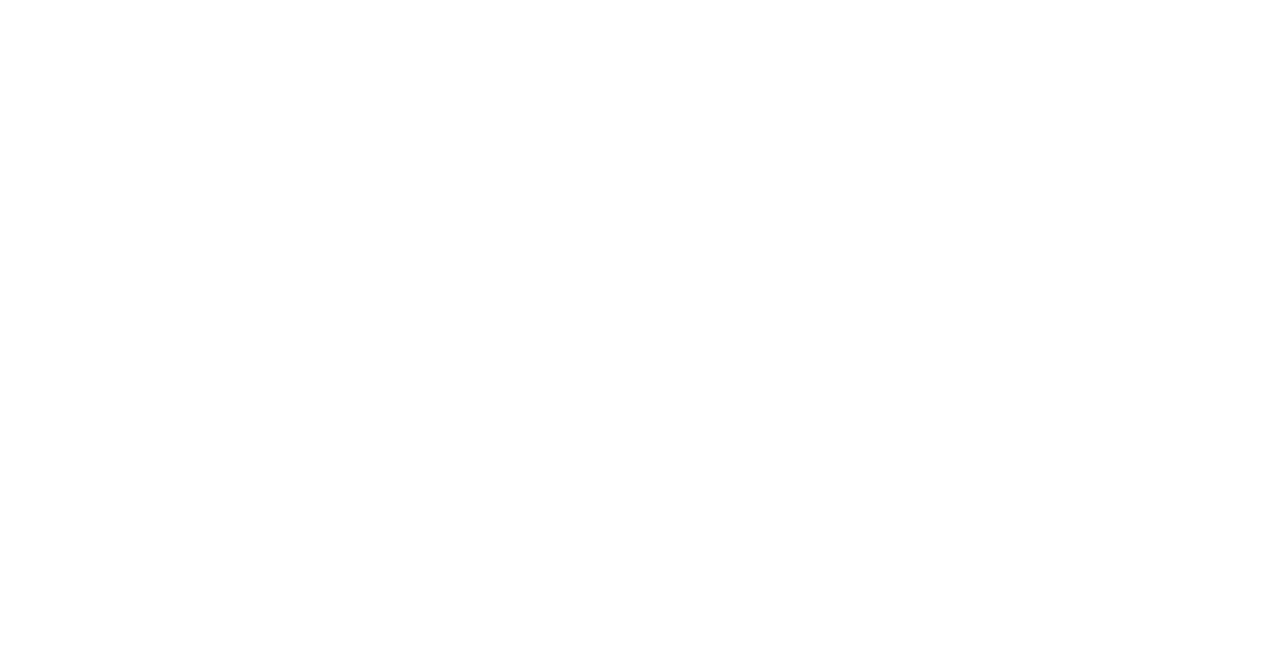
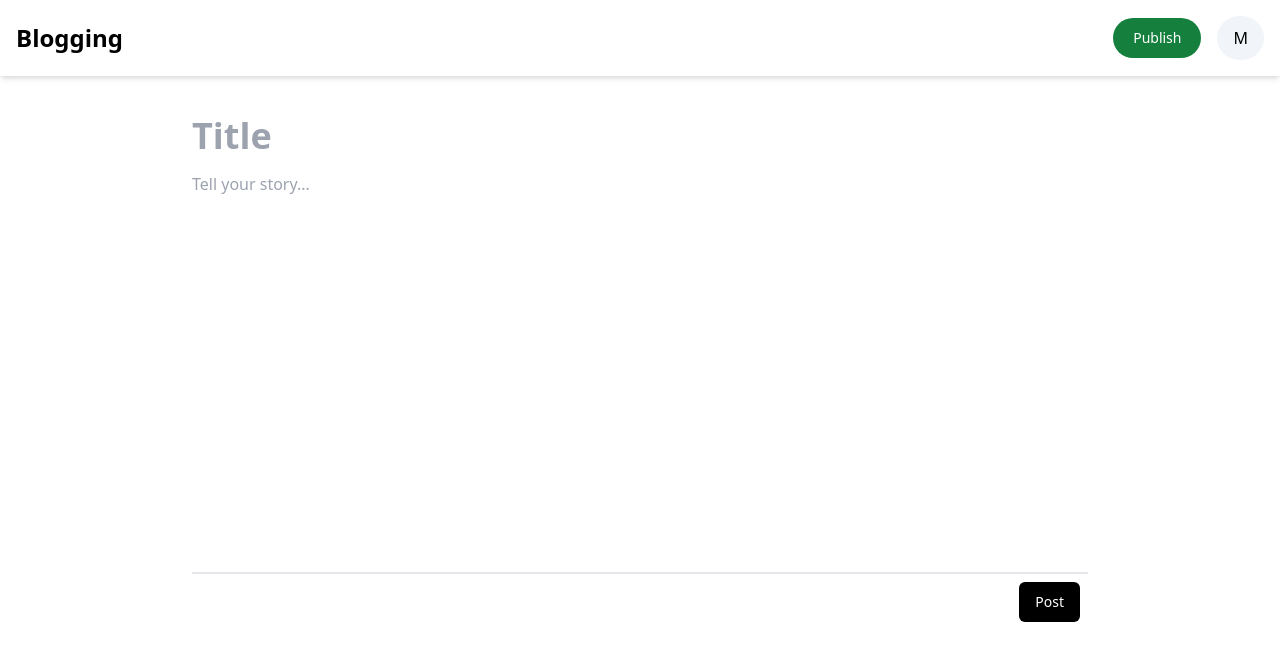
Before and after one commit to MiheerTamkhane/blog-site, a React (Vite) app in the folder frontend/: page /publish in a window 1280 px wide. Before the commit this address had no page. Shown: the top 660 px of the page. Built offline with nearby package versions, Linux system fonts and the light colour scheme; sample sign-in values are in the browser's storage.

Commit message:
updated the all the pages

```diff
--- a/frontend/src/App.tsx
+++ b/frontend/src/App.tsx
@@ -2,8 +2,9 @@
 // import "./App.css";
 import { SignUp } from "./pages/SignUp";
 import { SignIn } from "./pages/SignIn";
-import { Blog } from "./pages/Blog";
 import { BlogList } from "./pages/BlogList";
+import { WriteBlog } from "./pages/WriteBlog";
+import { ReadBlog } from "./pages/ReadBlog";
 import { PrivateRoutes } from "./routes/PrivateRoutes";
 function App() {
   return (
@@ -13,7 +14,8 @@
         <Route path="/signin" element={<SignIn />} />
         <Route element={<PrivateRoutes />}>
           <Route path="/blogs" element={<BlogList />} />
-          <Route path="/blogs/:id" element={<Blog />} />
+          <Route path="/blog/:id" element={<ReadBlog />} />
+          <Route path="/publish" element={<WriteBlog />} />
         </Route>
       </Routes>
     </BrowserRouter>
--- a/frontend/src/components/SubmitButton.tsx
+++ b/frontend/src/components/SubmitButton.tsx
@@ -1,5 +1,5 @@
 import React from "react";
-
+import { Loader } from "./Loader";
 interface SubmitButtonTypes {
   loader: boolean;
   label: string;
@@ -12,29 +12,7 @@
       type="submit"
       disabled={loader}
     >
-      {loader ? (
-        <div role="status">
-          <svg
-            aria-hidden="true"
-            className="inline w-6 h-6 text-gray-200 animate-spin dark:text-gray-600 fill-gray-600 dark:fill-gray-300"
-            viewBox="0 0 100 101"
-            fill="none"
-            xmlns="http://www.w3.org/2000/svg"
-          >
-            <path
-              d="M100 50.5908C100 78.2051 77.6142 100.591 50 100.591C22.3858 100.591 0 78.2051 0 50.5908C0 22.9766 22.3858 0.59082 50 0.59082C77.6142 0.59082 100 22.9766 100 50.5908ZM9.08144 50.5908C9.08144 73.1895 27.4013 91.5094 50 91.5094C72.5987 91.5094 90.9186 73.1895 90.9186 50.5908C90.9186 27.9921 72.5987 9.67226 50 9.67226C27.4013 9.67226 9.08144 27.9921 9.08144 50.5908Z"
-              fill="currentColor"
-            />
-            <path
-              d="M93.9676 39.0409C96.393 38.4038 97.8624 35.9116 97.0079 33.5539C95.2932 28.8227 92.871 24.3692 89.8167 20.348C85.8452 15.1192 80.8826 10.7238 75.2124 7.41289C69.5422 4.10194 63.2754 1.94025 56.7698 1.05124C51.7666 0.367541 46.6976 0.446843 41.7345 1.27873C39.2613 1.69328 37.813 4.19778 38.4501 6.62326C39.0873 9.04874 41.5694 10.4717 44.0505 10.1071C47.8511 9.54855 51.7191 9.52689 55.5402 10.0491C60.8642 10.7766 65.9928 12.5457 70.6331 15.2552C75.2735 17.9648 79.3347 21.5619 82.5849 25.841C84.9175 28.9121 86.7997 32.2913 88.1811 35.8758C89.083 38.2158 91.5421 39.6781 93.9676 39.0409Z"
-              fill="currentFill"
-            />
-          </svg>
-          <span className="sr-only">Loading...</span>
-        </div>
-      ) : (
-        <>{label}</>
-      )}
+      {loader ? <Loader /> : <>{label}</>}
     </button>
   );
 };
--- a/frontend/src/pages/Blog.tsx
+++ /dev/null
@@ -1,5 +0,0 @@
-import React from "react";
-
-export const Blog = () => {
-  return <div>Blog</div>;
-};
--- /dev/null
+++ b/frontend/src/pages/ReadBlog.tsx
@@ -0,0 +1,61 @@
+import { useEffect, useState } from "react";
+import { Navbar } from "../components/Navbar";
+import { useNavigate, useParams } from "react-router-dom";
+import axios from "axios";
+import { BACKEND_URL } from "../config";
+import { Loader } from "../components/Loader";
+export const ReadBlog = () => {
+  const navigate = useNavigate();
+  const params = useParams();
+  const [blog, setBlog] = useState({});
+  const [loader, setLoader] = useState(true);
+
+  useEffect(() => {
+    fetchBlog();
+  }, []);
+
+  async function fetchBlog() {
+    const token = localStorage.getItem("token");
+    try {
+      const response = await axios.get(
+        `${BACKEND_URL}/api/v1/blog/${params?.id}`,
+        {
+          headers: {
+            Authorization: "Bearer " + token,
+          },
+        }
+      );
+      setBlog(response.data.post);
+      setLoader(false);
+    } catch (e) {
+      console.error(e);
+    }
+  }
+  return (
+    <div>
+      <Navbar onClick={() => navigate("/publish")} />
+      <div className="max-w-screen-md h-fit my-10 flex justify-center mx-auto">
+        {loader ? (
+          <Loader />
+        ) : (
+          <div className="w-full mx-auto h-fit mt-10 flex justify-center items-start gap-12">
+            <div className="w-8/12">
+              <h1 className="text-3xl font-extrabold">{blog?.title}</h1>
+              <p className=" text-gray-500 mt-5">{blog?.content}</p>
+            </div>
+            <div className="w-4/12 hidden md:block">
+              <div className="mb-4 border-b p-2">Author</div>
+              <div className="flex gap-4 justify-start items-start">
+                <span className="border py-1 px-2.5 rounded-full">A</span>
+                <div>
+                  <h1>Author Name</h1>
+                  <p>Lorem ipsum dolor, sit amet consectetur adipisicing.</p>
+                </div>
+              </div>
+            </div>
+          </div>
+        )}
+      </div>
+    </div>
+  );
+};
--- a/frontend/src/pages/SignUp.tsx
+++ b/frontend/src/pages/SignUp.tsx
@@ -1,8 +1,9 @@
-import React from "react";
+import React, { useState } from "react";
 import { Link } from "react-router-dom";
 import { LabelledInputField } from "../components/LabelledInputField";
-
+import { SubmitButton } from "../components/SubmitButton";
 export const SignUp = () => {
+  const [loader, setLoader] = useState(false);
   return (
     <div>
       <div className="bg-white">
@@ -36,12 +37,7 @@
                     onChange={() => {}}
                   />
                 </div>
-                <button
-                  className="ring-offset-background focus-visible:ring-ring flex h-10 w-full items-center justify-center whitespace-nowrap rounded-md bg-black px-4 py-2 text-sm font-medium text-white transition-colors hover:bg-black/90 focus-visible:outline-none focus-visible:ring-2 focus-visible:ring-offset-2 disabled:pointer-events-none disabled:opacity-50"
-                  type="submit"
-                >
-                  Login
-                </button>
+                <SubmitButton loader={loader} label="Sign Up" />
               </div>
             </form>
             <div className="text-center">
--- /dev/null
+++ b/frontend/src/pages/WriteBlog.tsx
@@ -0,0 +1,69 @@
+import { useState } from "react";
+import axios from "axios";
+import { CreatePostInput } from "@photon-rex/blog-common";
+import { Navbar } from "../components/Navbar";
+import { SubmitButton } from "../components/SubmitButton";
+import { BACKEND_URL } from "../config";
+import { useNavigate } from "react-router-dom";
+export const WriteBlog = () => {
+  const [blog, setBlog] = useState<CreatePostInput>({
+    title: "",
+    content: "",
+    published: false,
+    authorId: "",
+  });
+  const [loader, setLoader] = useState(false);
+  const navigate = useNavigate();
+  async function publishBlogHandler() {}
+  async function postBlockHandler(e: React.FormEvent) {
+    e.preventDefault();
+    const token = localStorage.getItem("token");
+    try {
+      setLoader(true);
+      const response = await axios.post(`${BACKEND_URL}/api/v1/blog`, blog, {
+        headers: {
+          Authorization: "Bearer " + token,
+          "Content-Type": "text/plain",
+        },
+      });
+      const id = response.data.post.id;
+      navigate(`/blog/${id}`);
+      setLoader(false);
+    } catch (e) {
+      console.error(e);
+    }
+  }
+  return (
+    <div>
+      <Navbar isPublished onClick={publishBlogHandler} />
+      <div className="mt-10 max-h-svh">
+        <form
+          className="max-w-4xl mx-auto min-h-96 mt-10 flex gap-4 flex-col"
+          method="submit"
+          onSubmit={postBlockHandler}
+        >
+          <input
+            type="text"
+            placeholder="Title"
+            className="text-4xl focus:outline-none font-bold"
+            onChange={(e) =>
+              setBlog((prev) => ({ ...prev, title: e.target.value }))
+            }
+          />
+          <textarea
+            placeholder="Tell your story..."
+            className="focus:outline-none text-gray-600 resize-none min-h-96"
+            onChange={(e) =>
+              setBlog((prev) => ({ ...prev, content: e.target.value }))
+            }
+          ></textarea>
+          <div className="w-full flex justify-end border-t-2 p-2">
+            <div className="w-fit">
+              <SubmitButton label="Post" loader={loader} />
+            </div>
+          </div>
+        </form>
+      </div>
+    </div>
+  );
+};
```
